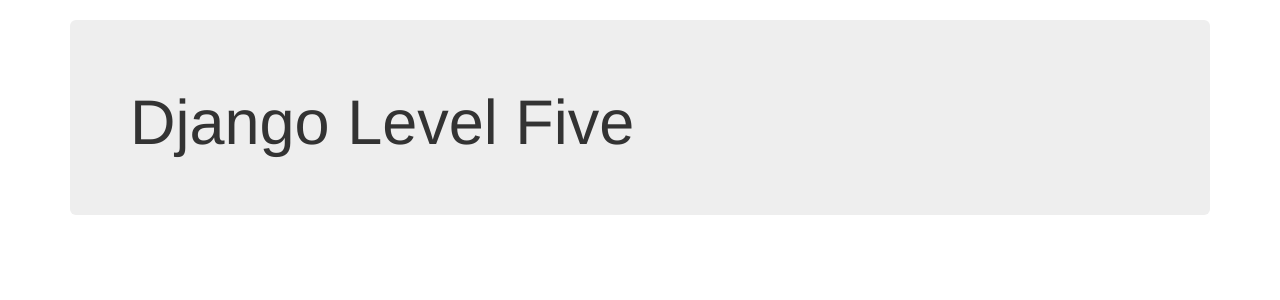
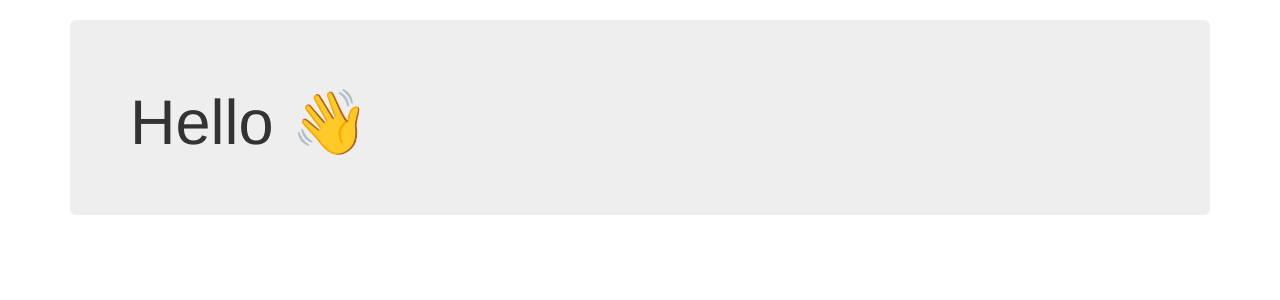
Before and after one commit to efecini/django-users, a Django app: page / in a window 1280 px wide. Shown: the part 51-351 px from the top of the page. Run offline with Django 4.2, Linux system fonts and the light colour scheme; some libraries are stand-ins or nearby versions.

Commit message:
update imdex.html header

```diff
--- a/learning_users/templates/basic_app/index.html
+++ b/learning_users/templates/basic_app/index.html
@@ -2,7 +2,7 @@
 {% block body_block %}
 
 <div class="jumbotron">
-<h1>Django Level Five  </h1>
+<h1>Hello 👋</h1>
 
 </div>
 {% endblock %}
```
